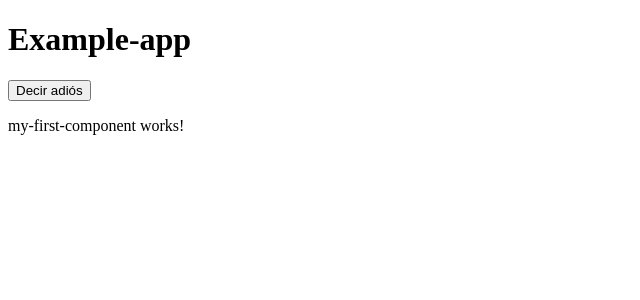
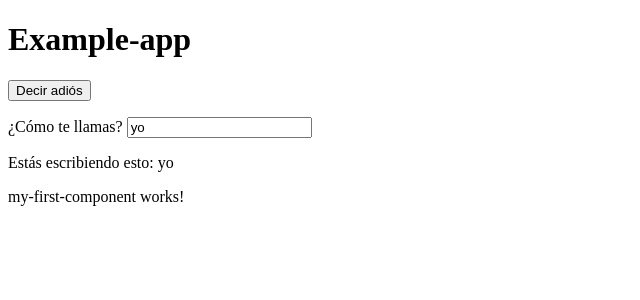
Before and after one commit to Belencha/idproject, an Angular app: page / in a window 1280 px wide. Shown: the top 300 px of the page, without its empty margins (0-640 px from the left). Built offline with nearby package versions, Linux system fonts and the light colour scheme.

Commit message:
Practice double binding

```diff
--- a/src/app/app.component.html
+++ b/src/app/app.component.html
@@ -6,4 +6,9 @@
 </p>
 <button (click)="decirAdios()">Decir adiós</button>
 
+<p>
+  ¿Cómo te llamas?  <input type="text" [(ngModel)]="quien">
+</p>
+<p>Estás escribiendo esto: {{ quien }}</p>
+
 <app-my-first-component>Loading...</app-my-first-component>
--- a/src/app/app.component.ts
+++ b/src/app/app.component.ts
@@ -7,6 +7,7 @@ import { Component } from '@angular/core';
 })
 export class AppComponent {
   title = 'Example-app';
+  quien = 'yo';
 
   visible = false;
   decirAdios() {
--- a/src/app/app.module.ts
+++ b/src/app/app.module.ts
@@ -3,6 +3,7 @@ import { NgModule } from '@angular/core';
 
 import { AppComponent } from './app.component';
 import { MyFirstComponentComponent } from './components/my-first-component/my-first-component.component';
+import { FormsModule } from '@angular/forms';
 
 @NgModule({
   declarations: [
@@ -10,7 +11,8 @@ import { MyFirstComponentComponent } from './components/my-first-component/my-fi
     MyFirstComponentComponent
   ],
   imports: [
-    BrowserModule
+    BrowserModule,
+    FormsModule
   ],
   providers: [],
   bootstrap: [AppComponent]
```
